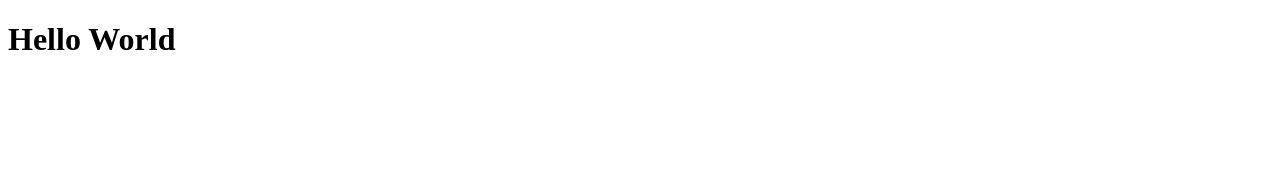
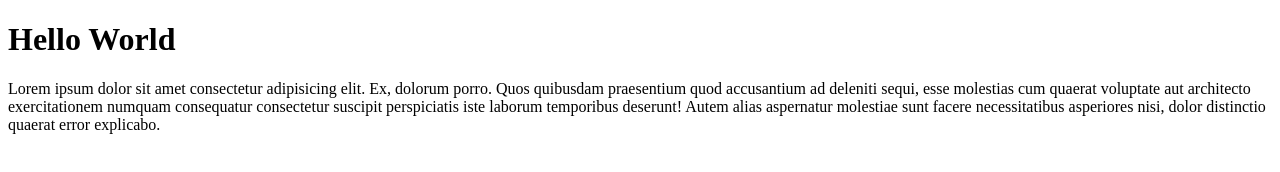
Before and after one commit to ilanak82/temp, a plain HTML site: page index.html in a window 1280 px wide. Drawn offline with Linux system fonts and the light colour scheme.

Commit message:
added some code

```diff
--- a/index.html
+++ b/index.html
@@ -10,7 +10,10 @@
 
 <body>
     <h1>Hello World</h1>
-
+    <p>Lorem ipsum dolor sit amet consectetur adipisicing elit. Ex, dolorum porro. Quos quibusdam praesentium quod
+        accusantium ad deleniti sequi, esse molestias cum quaerat voluptate aut architecto exercitationem numquam
+        consequatur consectetur suscipit perspiciatis iste laborum temporibus deserunt! Autem alias aspernatur molestiae
+        sunt facere necessitatibus asperiores nisi, dolor distinctio quaerat error explicabo.</p>
 
 </body>
 
```
